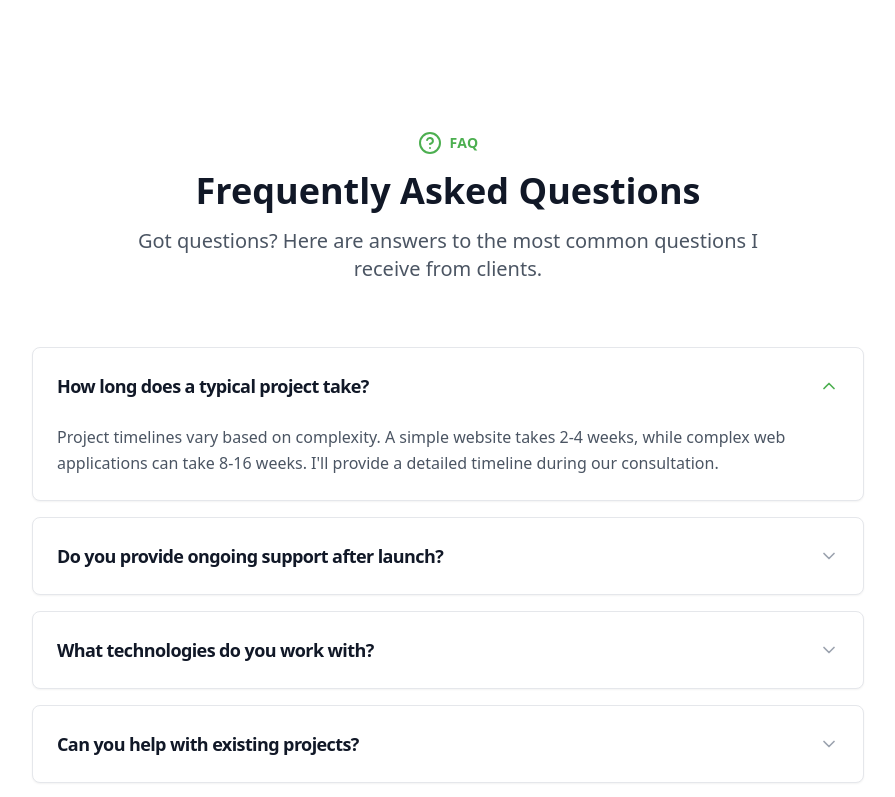
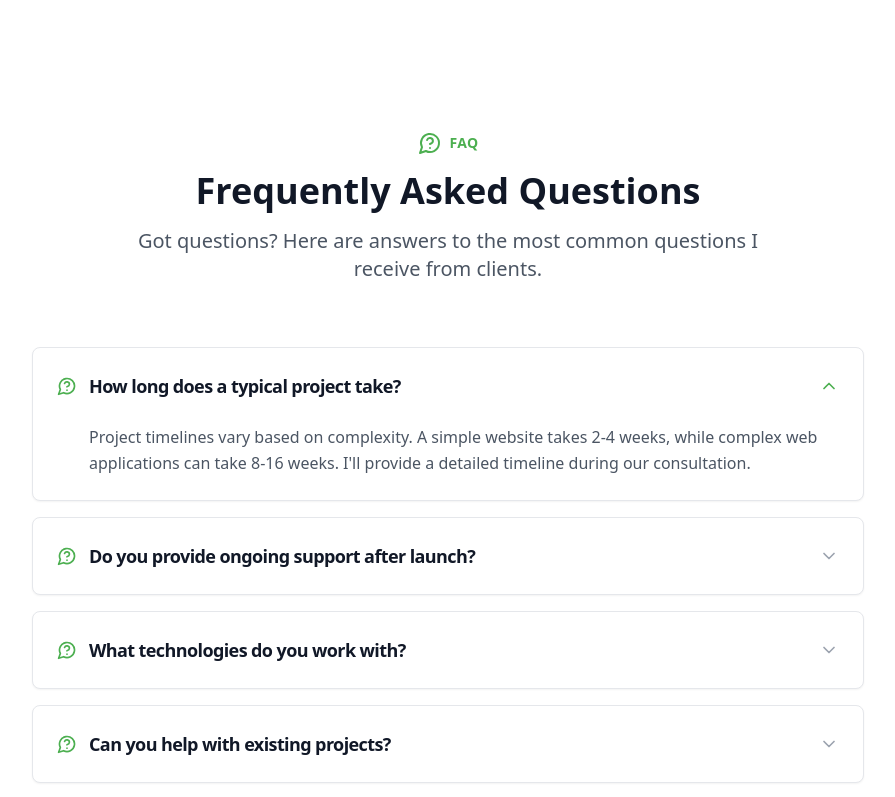
Before and after one commit to KarlaSz/webszyk-brand, a React (Vite) app: page / in a window 1280 px wide. Shown: the part 9340-10137 px from the top of the page, without its empty margins (192-1087 px from the left). Built offline with nearby package versions, Linux system fonts and the light colour scheme.

Commit message:
feat: Add question mark icon to FAQ section
Added a question mark icon to the FAQ section's header for visual enhancement. Edited `src/components/FAQSection.tsx`.

```diff
--- a/src/components/FAQSection.tsx
+++ b/src/components/FAQSection.tsx
@@ -1,6 +1,6 @@
 
 import { Card, CardContent, CardHeader, CardTitle } from "@/components/ui/card";
-import { ChevronDown, ChevronUp, HelpCircle } from "lucide-react";
+import { ChevronDown, ChevronUp, MessageCircleQuestion } from "lucide-react";
 import { useState } from "react";
 
 const FAQSection = () => {
@@ -38,7 +38,7 @@ const FAQSection = () => {
       <div className="max-w-4xl mx-auto px-4 sm:px-6 lg:px-8">
         <div className="text-center mb-16">
           <div className="flex items-center justify-center space-x-2 mb-4">
-            <HelpCircle className="h-6 w-6 text-[#4CAF50]" />
+            <MessageCircleQuestion className="h-6 w-6 text-[#4CAF50]" />
             <span className="text-[#4CAF50] font-semibold text-sm uppercase tracking-wide">FAQ</span>
           </div>
           <h2 className="text-3xl lg:text-4xl font-bold text-gray-900 mb-4">
@@ -57,7 +57,10 @@ const FAQSection = () => {
                 onClick={() => setOpenFAQ(openFAQ === index ? null : index)}
               >
                 <CardTitle className="flex items-center justify-between text-left">
-                  <span className="text-lg font-semibold text-gray-900">{faq.question}</span>
+                  <div className="flex items-center space-x-3">
+                    <MessageCircleQuestion className="h-5 w-5 text-[#4CAF50] flex-shrink-0" />
+                    <span className="text-lg font-semibold text-gray-900">{faq.question}</span>
+                  </div>
                   {openFAQ === index ? (
                     <ChevronUp className="h-5 w-5 text-[#4CAF50]" />
                   ) : (
@@ -67,7 +70,7 @@ const FAQSection = () => {
               </CardHeader>
               {openFAQ === index && (
                 <CardContent className="pt-0">
-                  <p className="text-gray-600 leading-relaxed">{faq.answer}</p>
+                  <p className="text-gray-600 leading-relaxed ml-8">{faq.answer}</p>
                 </CardContent>
               )}
             </Card>
```
